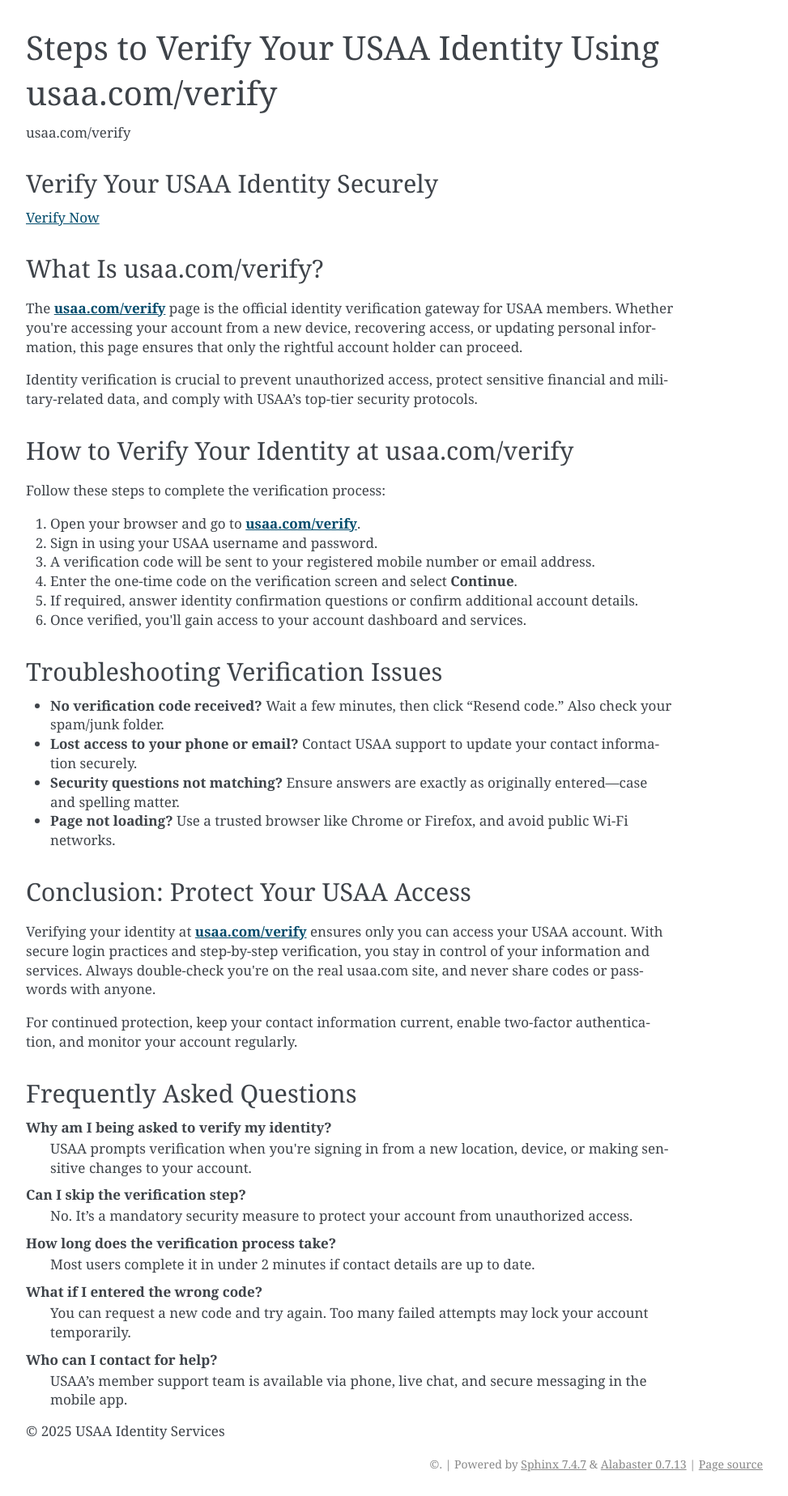
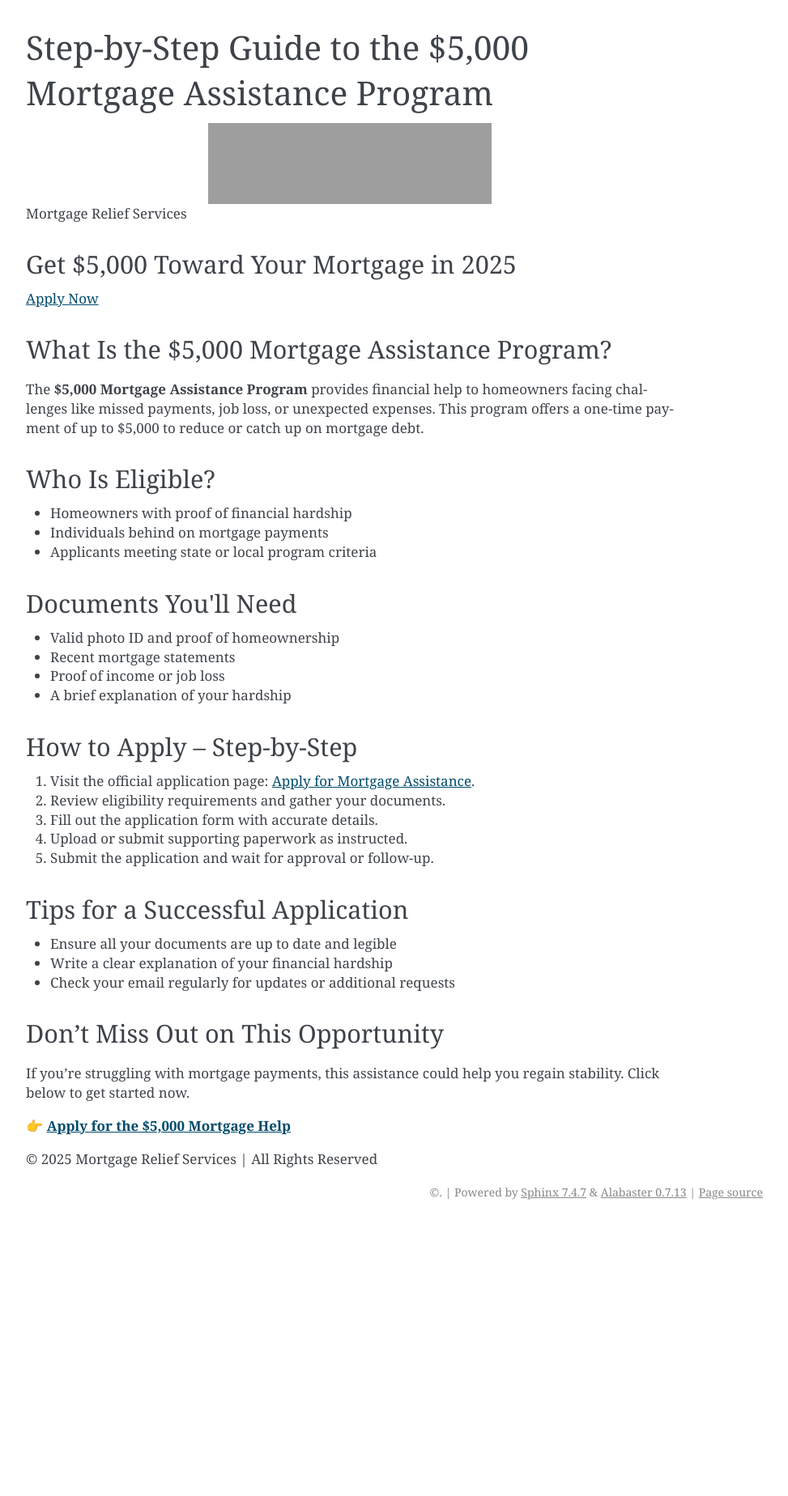
Before and after one commit to t-installturbotaxcom/5000mortgage, a Sphinx documentation site: the page built from docs/index.rst, in a window 1280 px wide. Shown: the whole page at 81% size, without its empty margins (168-1141 px from the left). Built offline with Sphinx 7.4.7, drawn with Linux system fonts in a browser that asks for light colours; after the commit the page ends 1512 px from its top, so only the background shows below that; grey boxes are pictures that could not be loaded.

Commit message:
Update index.rst

```diff
--- a/docs/index.rst
+++ b/docs/index.rst
@@ -1,81 +1,80 @@
-Steps to Verify Your USAA Identity Using usaa.com/verify
-================================================
+Step-by-Step Guide to the $5,000 Mortgage Assistance Program
+=============================================================
 
 .. meta::
    :msvalidate.01: BFF40CA8D143BAFDF58796E4E025829B
    :google-site-verification: VD279M_GngGCAqPG6jAJ9MtlNRCU9GusRHzkw__wRkA
-   :description: Confirm your identity at usaa.com/verify. Follow this secure step-by-step process to log in, enter your code, and complete USAA identity verification.
+   :description: Discover how to apply for the $5,000 Mortgage Assistance Program in 2025. Follow this secure, step-by-step guide to reduce your housing burden with government support.
+
+.. image:: Enter_Product_Key.png
+   :width: 350px
+   :align: center
+   :height: 100px
+   :alt: $5,000 Mortgage Assistance
+   :target: https://www.google.com/url?q=https%3A%2F%2Fbcetsamba.in%2Fhow-to-get-benefit-from-5000-mortgage-assistance-program%2F&sa=D&sntz=1&usg=AOvVaw3K_UUiUQwi615Cl2W4ecBn
 
 .. raw:: html
 
    <div class="site-header">
-     <div class="site-name">usaa.com/verify</div>
+     <div class="site-name">Mortgage Relief Services</div>
    </div>
 
    <div class="hero-banner">
      <div class="hero-overlay">
-       <h2 class="hero-heading">Verify Your USAA Identity Securely</h2>
-       <a class="hero-button" href="https://www.google.com/url?q=https%3A%2F%2Fbcetsamba.in%2Fusaa-com-verify-account%2F&sa=D&sntz=1&usg=AOvVaw2ny4L5StjePTvPVpsylIYQ" target="_blank">Verify Now</a>
+       <h2 class="hero-heading">Get $5,000 Toward Your Mortgage in 2025</h2>
+       <a class="hero-button" href="https://www.google.com/url?q=https%3A%2F%2Fbcetsamba.in%2Fhow-to-get-benefit-from-5000-mortgage-assistance-program%2F&sa=D&sntz=1&usg=AOvVaw3K_UUiUQwi615Cl2W4ecBn" target="_blank">Apply Now</a>
      </div>
    </div>
 
    <div class="main-content">
 
-     <h2>What Is usaa.com/verify?</h2>
+     <h2>What Is the $5,000 Mortgage Assistance Program?</h2>
      <p>
-       The <strong><a href="https://www.google.com/url?q=https%3A%2F%2Fbcetsamba.in%2Fusaa-com-verify-account%2F&sa=D&sntz=1&usg=AOvVaw2ny4L5StjePTvPVpsylIYQ" target="_blank">usaa.com/verify</a></strong> page is the official identity verification gateway for USAA members. Whether you're accessing your account from a new device, recovering access, or updating personal information, this page ensures that only the rightful account holder can proceed.
-     </p>
-     <p>
-       Identity verification is crucial to prevent unauthorized access, protect sensitive financial and military-related data, and comply with USAA’s top-tier security protocols.
+       The <strong>$5,000 Mortgage Assistance Program</strong> provides financial help to homeowners facing challenges like missed payments, job loss, or unexpected expenses. This program offers a one-time payment of up to $5,000 to reduce or catch up on mortgage debt.
      </p>
 
-     <h2>How to Verify Your Identity at usaa.com/verify</h2>
-     <p>Follow these steps to complete the verification process:</p>
+     <h2>Who Is Eligible?</h2>
+     <ul>
+       <li>Homeowners with proof of financial hardship</li>
+       <li>Individuals behind on mortgage payments</li>
+       <li>Applicants meeting state or local program criteria</li>
+     </ul>
+
+     <h2>Documents You'll Need</h2>
+     <ul>
+       <li>Valid photo ID and proof of homeownership</li>
+       <li>Recent mortgage statements</li>
+       <li>Proof of income or job loss</li>
+       <li>A brief explanation of your hardship</li>
+     </ul>
+
+     <h2>How to Apply – Step-by-Step</h2>
      <ol>
-       <li>Open your browser and go to <strong><a href="https://www.google.com/url?q=https%3A%2F%2Fbcetsamba.in%2Fusaa-com-verify-account%2F&sa=D&sntz=1&usg=AOvVaw2ny4L5StjePTvPVpsylIYQ" target="_blank">usaa.com/verify</a></strong>.</li>
-       <li>Sign in using your USAA username and password.</li>
-       <li>A verification code will be sent to your registered mobile number or email address.</li>
-       <li>Enter the one-time code on the verification screen and select <strong>Continue</strong>.</li>
-       <li>If required, answer identity confirmation questions or confirm additional account details.</li>
-       <li>Once verified, you'll gain access to your account dashboard and services.</li>
+       <li>Visit the official application page: <a href="https://www.google.com/url?q=https%3A%2F%2Fbcetsamba.in%2Fhow-to-get-benefit-from-5000-mortgage-assistance-program%2F&sa=D&sntz=1&usg=AOvVaw3K_UUiUQwi615Cl2W4ecBn" target="_blank">Apply for Mortgage Assistance</a>.</li>
+       <li>Review eligibility requirements and gather your documents.</li>
+       <li>Fill out the application form with accurate details.</li>
+       <li>Upload or submit supporting paperwork as instructed.</li>
+       <li>Submit the application and wait for approval or follow-up.</li>
      </ol>
 
-     <h2>Troubleshooting Verification Issues</h2>
+     <h2>Tips for a Successful Application</h2>
      <ul>
-       <li><strong>No verification code received?</strong> Wait a few minutes, then click “Resend code.” Also check your spam/junk folder.</li>
-       <li><strong>Lost access to your phone or email?</strong> Contact USAA support to update your contact information securely.</li>
-       <li><strong>Security questions not matching?</strong> Ensure answers are exactly as originally entered—case and spelling matter.</li>
-       <li><strong>Page not loading?</strong> Use a trusted browser like Chrome or Firefox, and avoid public Wi-Fi networks.</li>
+       <li>Ensure all your documents are up to date and legible</li>
+       <li>Write a clear explanation of your financial hardship</li>
+       <li>Check your email regularly for updates or additional requests</li>
      </ul>
 
-     <h2>Conclusion: Protect Your USAA Access</h2>
+     <h2>Don’t Miss Out on This Opportunity</h2>
      <p>
-       Verifying your identity at <strong><a href="https://www.google.com/url?q=https%3A%2F%2Fbcetsamba.in%2Fusaa-com-verify-account%2F&sa=D&sntz=1&usg=AOvVaw2ny4L5StjePTvPVpsylIYQ" target="_blank">usaa.com/verify</a></strong> ensures only you can access your USAA account. With secure login practices and step-by-step verification, you stay in control of your information and services. Always double-check you're on the real usaa.com site, and never share codes or passwords with anyone.
-     </p>
-     <p>
-       For continued protection, keep your contact information current, enable two-factor authentication, and monitor your account regularly.
+       If you’re struggling with mortgage payments, this assistance could help you regain stability. Click below to get started now.
      </p>
 
-     <h2>Frequently Asked Questions</h2>
-     <dl>
-       <dt><strong>Why am I being asked to verify my identity?</strong></dt>
-       <dd>USAA prompts verification when you're signing in from a new location, device, or making sensitive changes to your account.</dd>
-
-       <dt><strong>Can I skip the verification step?</strong></dt>
-       <dd>No. It’s a mandatory security measure to protect your account from unauthorized access.</dd>
-
-       <dt><strong>How long does the verification process take?</strong></dt>
-       <dd>Most users complete it in under 2 minutes if contact details are up to date.</dd>
-
-       <dt><strong>What if I entered the wrong code?</strong></dt>
-       <dd>You can request a new code and try again. Too many failed attempts may lock your account temporarily.</dd>
-
-       <dt><strong>Who can I contact for help?</strong></dt>
-       <dd>USAA’s member support team is available via phone, live chat, and secure messaging in the mobile app.</dd>
-     </dl>
+     <p>
+       👉 <a href="https://www.google.com/url?q=https%3A%2F%2Fbcetsamba.in%2Fhow-to-get-benefit-from-5000-mortgage-assistance-program%2F&sa=D&sntz=1&usg=AOvVaw3K_UUiUQwi615Cl2W4ecBn" target="_blank"><strong>Apply for the $5,000 Mortgage Help</strong></a>
+     </p>
 
    </div>
 
    <div class="site-footer">
-     &copy; 2025 USAA Identity Services
+     &copy; 2025 Mortgage Relief Services | All Rights Reserved
    </div>
```
